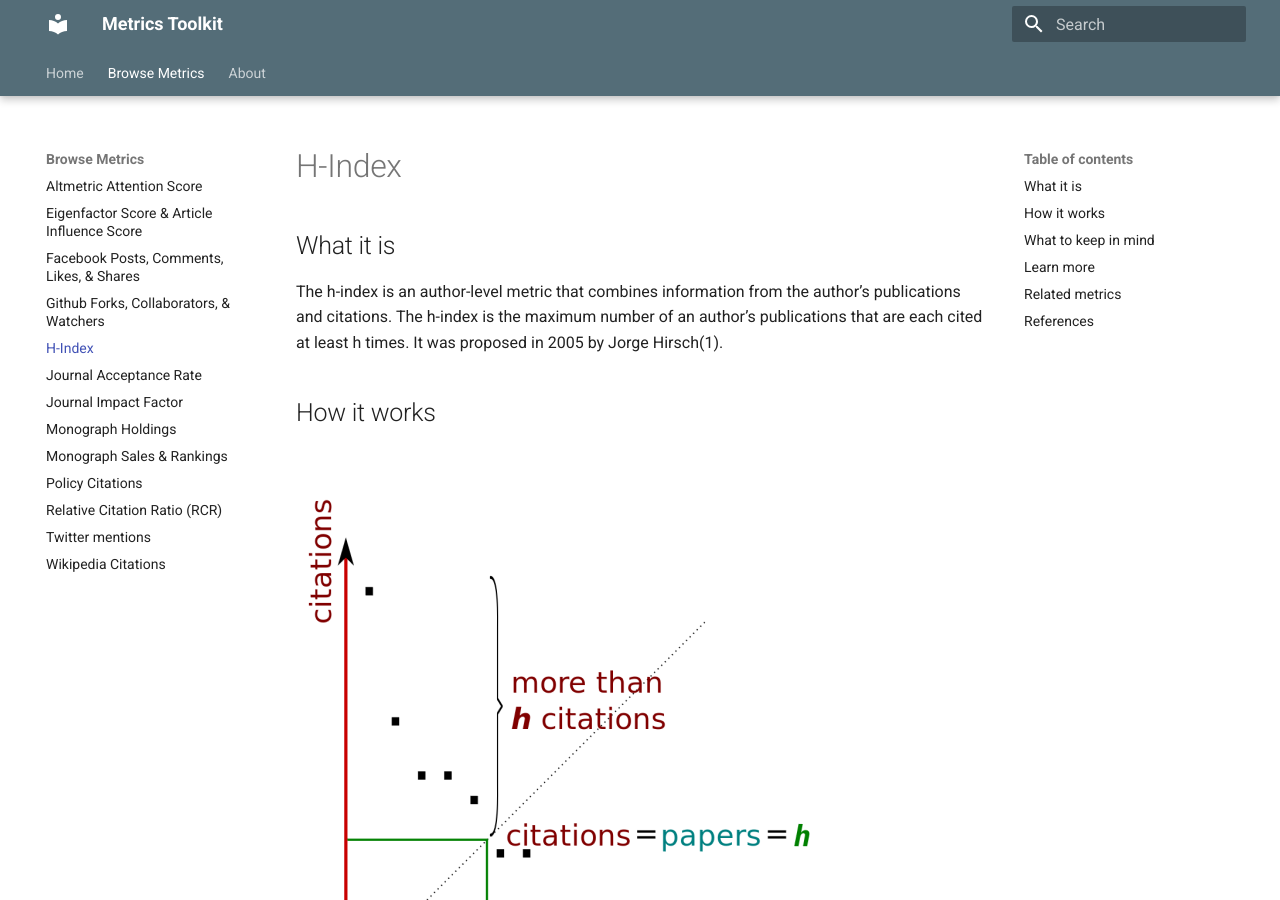
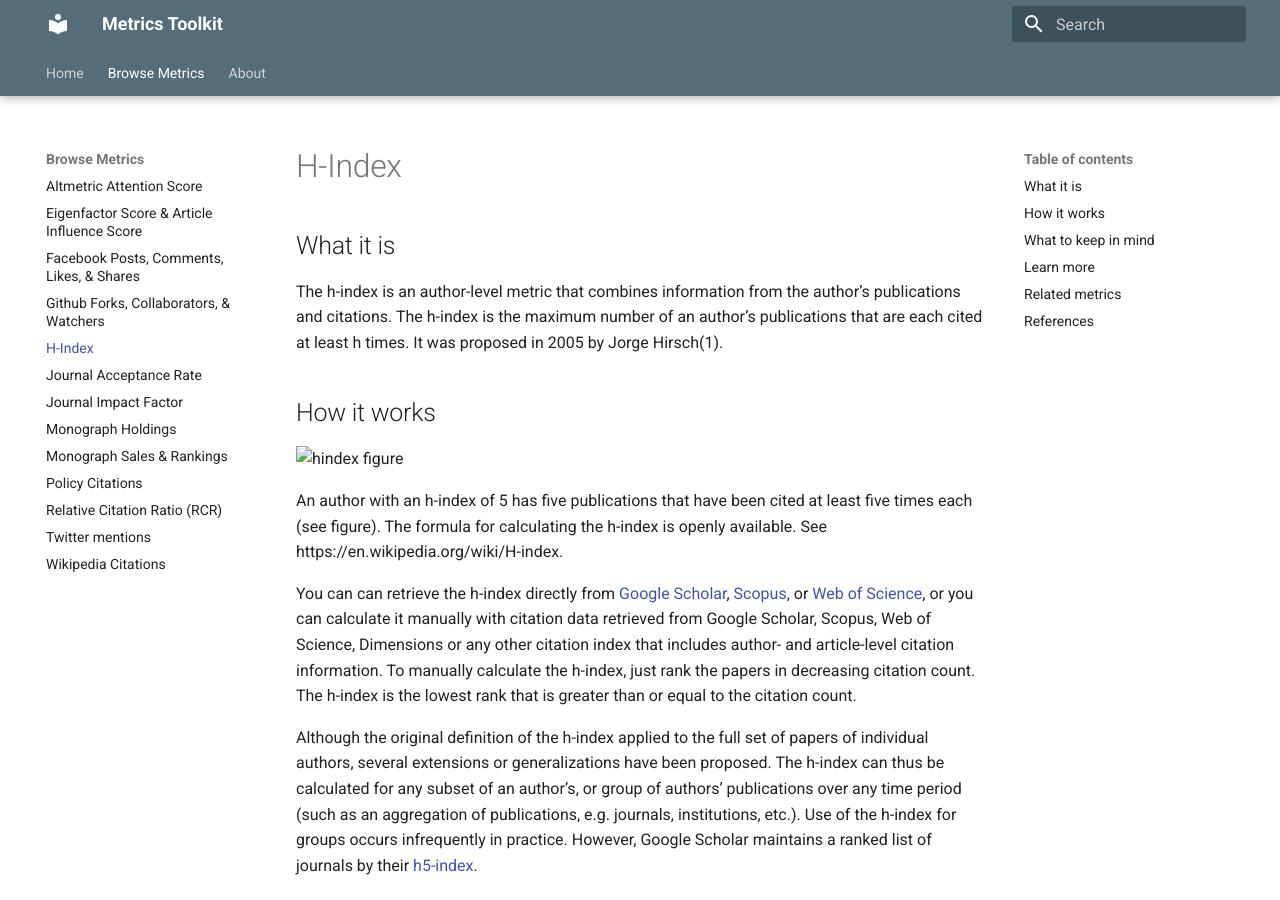
Before and after one commit to rchampieux/diy-documentation, an MkDocs documentation site: the page built from docs/hindex.md, in a window 1280 px wide and 900 px high. Built offline with MkDocs 1.6.1 and Material for MkDocs 9.7.7, drawn with Linux system fonts in a browser that asks for light colours.

Commit message:
Update hindex.md

```diff
--- a/docs/hindex.md
+++ b/docs/hindex.md
@@ -2,7 +2,7 @@
 ## What it is
 The h-index is an author-level metric that combines information from the author’s publications and citations. The h-index is the maximum number of an author’s publications that are each cited at least h times. It was proposed in 2005 by Jorge Hirsch(1).
 ## How it works
-![h-index calculation](images/h-index-graph-wikipedia.png)
+<img width="100" height="100" src="images/h-index-graph-wikipedia.png" alt="hindex figure">
 
 An author with an h-index of 5 has five publications that have been cited at least five times each (see figure). The formula for calculating the h-index is openly available. See https://en.wikipedia.org/wiki/H-index.
 
```
